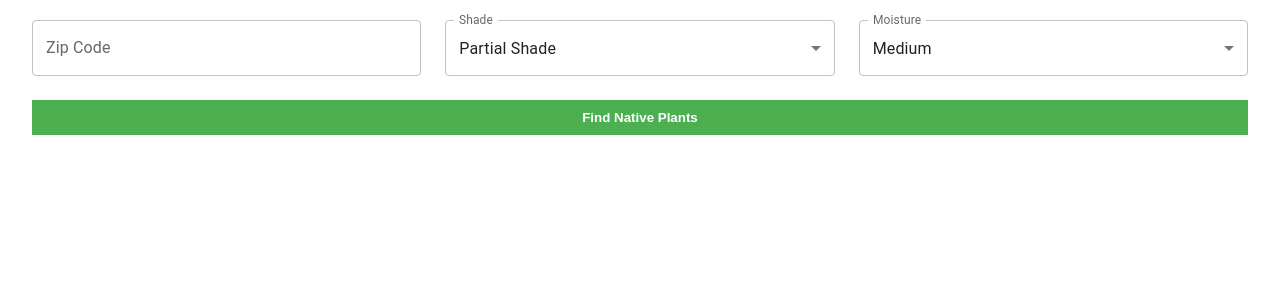
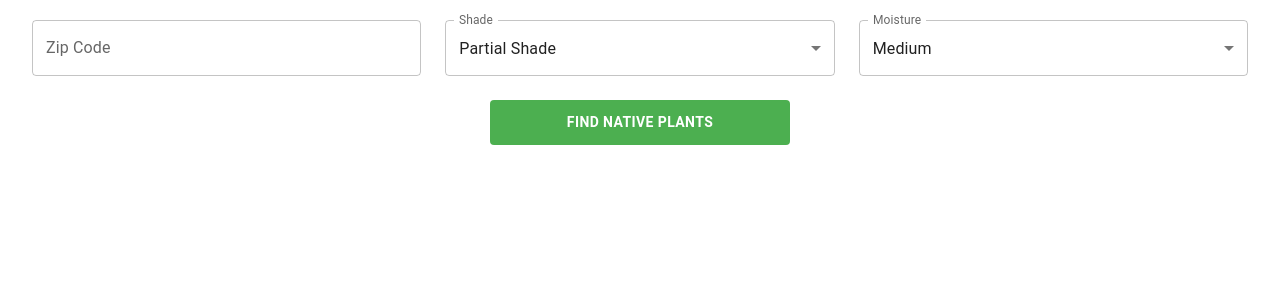
Before and after one commit to developing-human/planting-life, a React (Create React App) app in the folder frontend/: page / in a window 1280 px wide. Shown: the top 300 px of the page. Built offline with nearby package versions, Linux system fonts and the light colour scheme.

Commit message:
removed unnecessary css, button changes

```diff
--- a/frontend/src/App.css
+++ b/frontend/src/App.css
@@ -1,23 +1,17 @@
 body {
   font-family: Arial, sans-serif;
   margin: 0;
-  padding: 20px;
+  padding: 20px 0;
 }
 
 .App {
-  /* max-width: 725px; */
-  max-width: 95vw;
+  width: 95vw;
+  max-width: 1500px;
   margin: 0 auto;
 }
 
-label {
-  display: flex;
-  flex-direction: column;
-  font-weight: bold;
-}
-
 button[type="submit"] {
-  width: 100%;
+  width: 300px;
   background-color: #4CAF50;
   color: white;
   font-weight: bold;
@@ -25,38 +19,9 @@ button[type="submit"] {
   border: none;
   cursor: pointer;
   text-align: center;
-  margin-bottom: 15px;
+  margin-bottom: 25px;
 }
 
 button[type="submit"]:hover {
   background-color: #45a049;
 }
-
-table {
-  width: 100%;
-  border-collapse: collapse;
-}
-
-table, th, td {
-  border: 1px solid #ddd;
-  padding: 8px;
-  text-align: left;
-}
-
-th {
-  background-color: #f2f2f2;
-  font-weight: bold;
-}
-
-tr:nth-child(even) {
-  background-color: #f2f2f2;
-}
-
-tr:hover {
-  background-color: #ddd;
-}
-
-b {
-  display: block;
-  margin-bottom: 5px;
-}
--- a/frontend/src/PlantCard.js
+++ b/frontend/src/PlantCard.js
@@ -10,7 +10,7 @@ import AttributionPopover from "./AttributionPopover";
 
 function PlantCard({ plant }) {
   return (
-    <Card sx={{ width: 350, maxWidth: "90vw", minHeight: 600, maxHeight: 600 }}>
+    <Card sx={{ width: 350, maxWidth: "90vw", minHeight: 575, maxHeight: 575 }}>
       <CardHeader title={plant.common} subheader={plant.scientific} />
 
       <CardMedia
--- a/frontend/src/Plants.css
+++ b/frontend/src/Plants.css
@@ -14,7 +14,13 @@ figcaption {
   gap: 10px;
 }
 
-#returned-plants:last-child {
-  margin-right: auto;
-  order: -1;
+#returned-plants::after {
+  content: "";
+  width: 350px;
 }
+
+/* this isn't working...*/
+#returned-plants::after::after {
+  content: "";
+  width: 350px;
+}
--- a/frontend/src/Plants.js
+++ b/frontend/src/Plants.js
@@ -4,6 +4,7 @@ import React, { useState, useEffect } from "react";
 import TextField from "@mui/material/TextField";
 import Grid from "@mui/material/Grid";
 import Alert from "@mui/material/Alert";
+import { Button } from "@mui/material";
 
 // import components
 import DropdownSelect from "./DropdownSelect";
@@ -154,7 +155,7 @@ const Plants = () => {
   return (
     <div>
       <form onSubmit={handleSubmit}>
-        <Grid container spacing={3} style={{ display: "flex" }}>
+        <Grid container spacing={3} style={{ display: "flex", justifyContent: "center" }}>
           <Grid item xs={12} sm={4}>
             <TextField
               id="zip"
@@ -183,8 +184,8 @@ const Plants = () => {
               value={moisture}
             />
           </Grid>
-          <Grid item xs={12} sm={12}>
-            <button type="submit">Find Native Plants</button>
+          <Grid item>
+            <Button type="submit">Find Native Plants</Button>
           </Grid>
         </Grid>
       </form>
```
Also changed, not shown: 1 other file (tests, documents, lock files or other folders).
